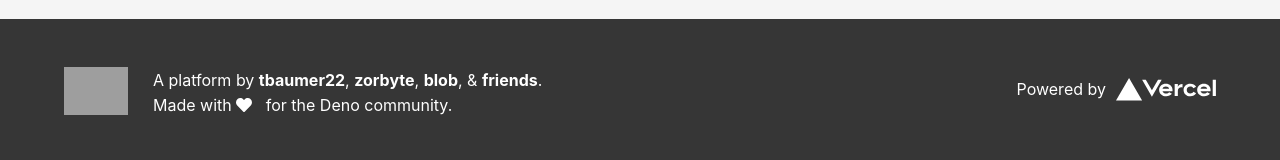
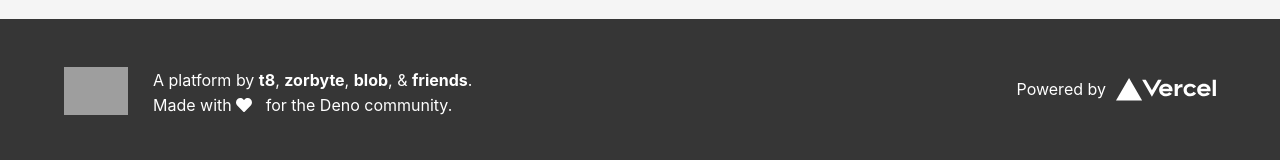
Before and after one commit to nestdotland/nest.land, a Vue app in the folder web/: page / in a window 1280 px wide. Shown: the part 3399-3559 px from the top of the page. Built offline with nearby package versions, Linux system fonts and the light colour scheme; grey boxes are pictures that could not be loaded; what vue-clipboard2, vue-lodash, vue-recaptcha-v3 would draw is missing.

Commit message:
fix: Updated username and footer credits

```diff
--- a/web/src/components/Footer.vue
+++ b/web/src/components/Footer.vue
@@ -9,8 +9,8 @@
             </figure>
             <p class="subtitle is-6 has-text-white">
               A platform by
-              <a href="https://github.com/tbaumer22">
-                <b>tbaumer22</b>
+              <a href="https://github.com/t8">
+                <b>t8</b>
               </a>,
               <a href="https://github.com/zorbyte">
                 <b>zorbyte</b>
```
Also changed, not shown: 1 other file (tests, documents, lock files or other folders).
